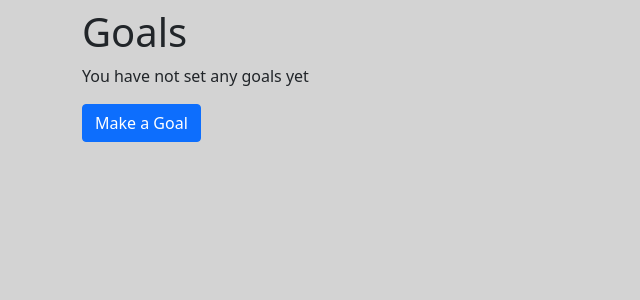
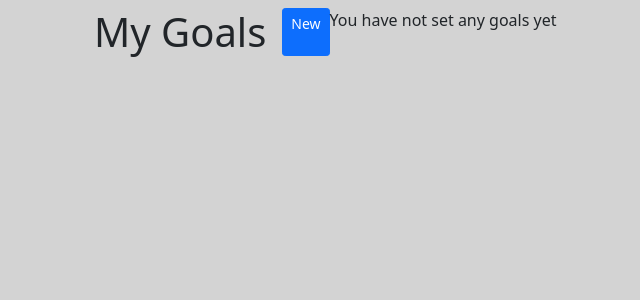
Before and after one commit to markinjamaica/therapy, a Django app: page /goals in a window 1280 px wide. Shown: the part 56-356 px from the top of the page, without its empty margins (0-640 px from the left). Run offline with Django 3.2, Linux system fonts and the light colour scheme; the visitor is signed in with stand-in values (Sample User, id 1); data that the repository does not hold is empty.

Commit message:
style goal page

```diff
--- a/biblehelp/static/styles.css
+++ b/biblehelp/static/styles.css
@@ -10,6 +10,17 @@ nav {
 .titleWrapper h1 {
     margin: .5em;
     font-family: Georgia, 'Times New Roman', Times, serif;
+}
+.heading-container {
+    margin-bottom: 15px;
+    display: flex;
+}
+.heading-container h1 {
+    display: inline-block;
+    margin: 0;
+}
+.heading-container a {
+    margin-left: 1rem;
 }
 .item-container {
     box-shadow: 0 0 10px grey;
--- a/biblehelp/templates/goals.html
+++ b/biblehelp/templates/goals.html
@@ -5,12 +5,14 @@
 {% block body%}
 
 <main class="container">
-    <h1>Goals</h1>
-    {% if not goals %}
-    <p>You have not set any goals yet</p>
-    {% endif %}
+    <div class="container heading-container">
+        <h1>My Goals</h1>
+        <a href="{% url 'create' %}" class="btn btn-primary btn-sm" role="button">New</a>
+        {% if not goals %}
+        <p>You have not set any goals yet</p>
+        {% endif %}
+    </div>
 
-    <a href="{% url 'create' %}" class="btn btn-primary">Make a Goal</a>
 
     <div class="goal-container container">
         {% for goal in goals %}
```
